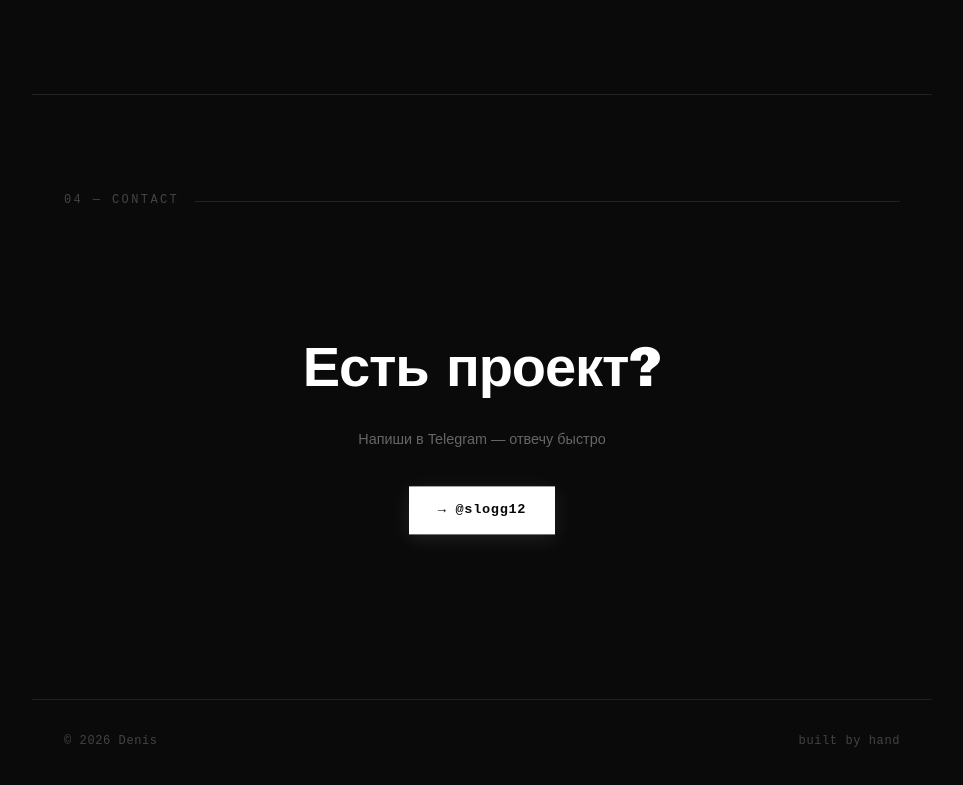
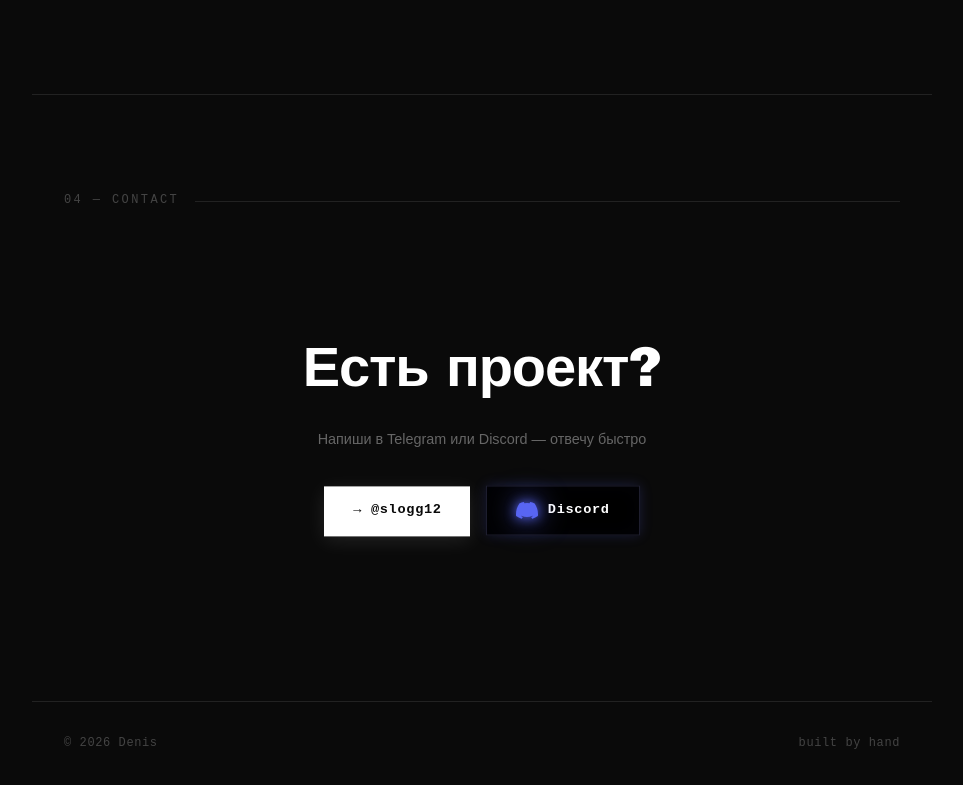
Before and after one commit to denis555hhhh/MorphVPN, a website: page portfolio.html in a window 1280 px wide. Shown: the part 3043-3828 px from the top of the page, without its empty margins (158-1121 px from the left). Drawn offline with Linux system fonts and the light colour scheme.

Commit message:
Add glowing Discord button

```diff
--- a/portfolio.html
+++ b/portfolio.html
@@ -322,6 +322,39 @@
             font-family: sans-serif;
         }
 
+        /* ── Кнопка Discord ── */
+        .btn-discord {
+            display: inline-flex;
+            align-items: center;
+            gap: 0.6rem;
+            background: #000;
+            color: #fff;
+            border: 1px solid #1e1e2e;
+            padding: 0.8rem 1.8rem;
+            font-size: 0.85rem;
+            font-weight: 700;
+            letter-spacing: 0.05em;
+            cursor: pointer;
+            text-decoration: none;
+            font-family: 'Courier New', monospace;
+            animation: float-btn 3s ease-in-out infinite;
+            animation-delay: 0.8s;
+            transition: all 0.3s;
+            box-shadow: 0 0 12px rgba(88,101,242,0.2), inset 0 0 20px rgba(88,101,242,0.03);
+        }
+        .btn-discord svg {
+            filter: drop-shadow(0 0 6px #5865F2) drop-shadow(0 0 14px rgba(88,101,242,0.7));
+            transition: filter 0.3s;
+        }
+        .btn-discord:hover {
+            border-color: #5865F2;
+            box-shadow: 0 0 25px rgba(88,101,242,0.5), 0 0 50px rgba(88,101,242,0.2);
+            color: #fff;
+        }
+        .btn-discord:hover svg {
+            filter: drop-shadow(0 0 10px #5865F2) drop-shadow(0 0 25px rgba(88,101,242,1));
+        }
+
         /* ── Контакт ── */
         .contact-block {
             text-align: center;
@@ -568,8 +601,16 @@
         <div class="section-label">04 — contact</div>
         <div class="contact-block">
             <h2>Есть проект?</h2>
-            <p>Напиши в Telegram — отвечу быстро</p>
-            <a href="https://t.me/slogg12" target="_blank" class="btn-main">→ @slogg12</a>
+            <p>Напиши в Telegram или Discord — отвечу быстро</p>
+            <div style="display:flex;gap:1rem;justify-content:center;flex-wrap:wrap;margin-top:0.5rem;">
+                <a href="https://t.me/slogg12" target="_blank" class="btn-main">→ @slogg12</a>
+                <a href="https://discord.com/users/854478280210776064" target="_blank" class="btn-discord">
+                    <svg width="22" height="22" viewBox="0 0 24 24" fill="#5865F2" xmlns="http://www.w3.org/2000/svg">
+                        <path d="M20.317 4.37a19.791 19.791 0 0 0-4.885-1.515.074.074 0 0 0-.079.037c-.21.375-.444.864-.608 1.25a18.27 18.27 0 0 0-5.487 0 12.64 12.64 0 0 0-.617-1.25.077.077 0 0 0-.079-.037A19.736 19.736 0 0 0 3.677 4.37a.07.07 0 0 0-.032.027C.533 9.046-.32 13.58.099 18.057c.002.022.015.043.032.054a19.9 19.9 0 0 0 5.993 3.03.078.078 0 0 0 .084-.028 14.09 14.09 0 0 0 1.226-1.994.076.076 0 0 0-.041-.106 13.107 13.107 0 0 1-1.872-.892.077.077 0 0 1-.008-.128 10.2 10.2 0 0 0 .372-.292.074.074 0 0 1 .077-.01c3.928 1.793 8.18 1.793 12.062 0a.074.074 0 0 1 .078.01c.12.098.246.198.373.292a.077.077 0 0 1-.006.127 12.299 12.299 0 0 1-1.873.892.077.077 0 0 0-.041.107c.36.698.772 1.362 1.225 1.993a.076.076 0 0 0 .084.028 19.839 19.839 0 0 0 6.002-3.03.077.077 0 0 0 .032-.054c.5-5.177-.838-9.674-3.549-13.66a.061.061 0 0 0-.031-.03z"/>
+                    </svg>
+                    Discord
+                </a>
+            </div>
         </div>
     </section>
 
```
